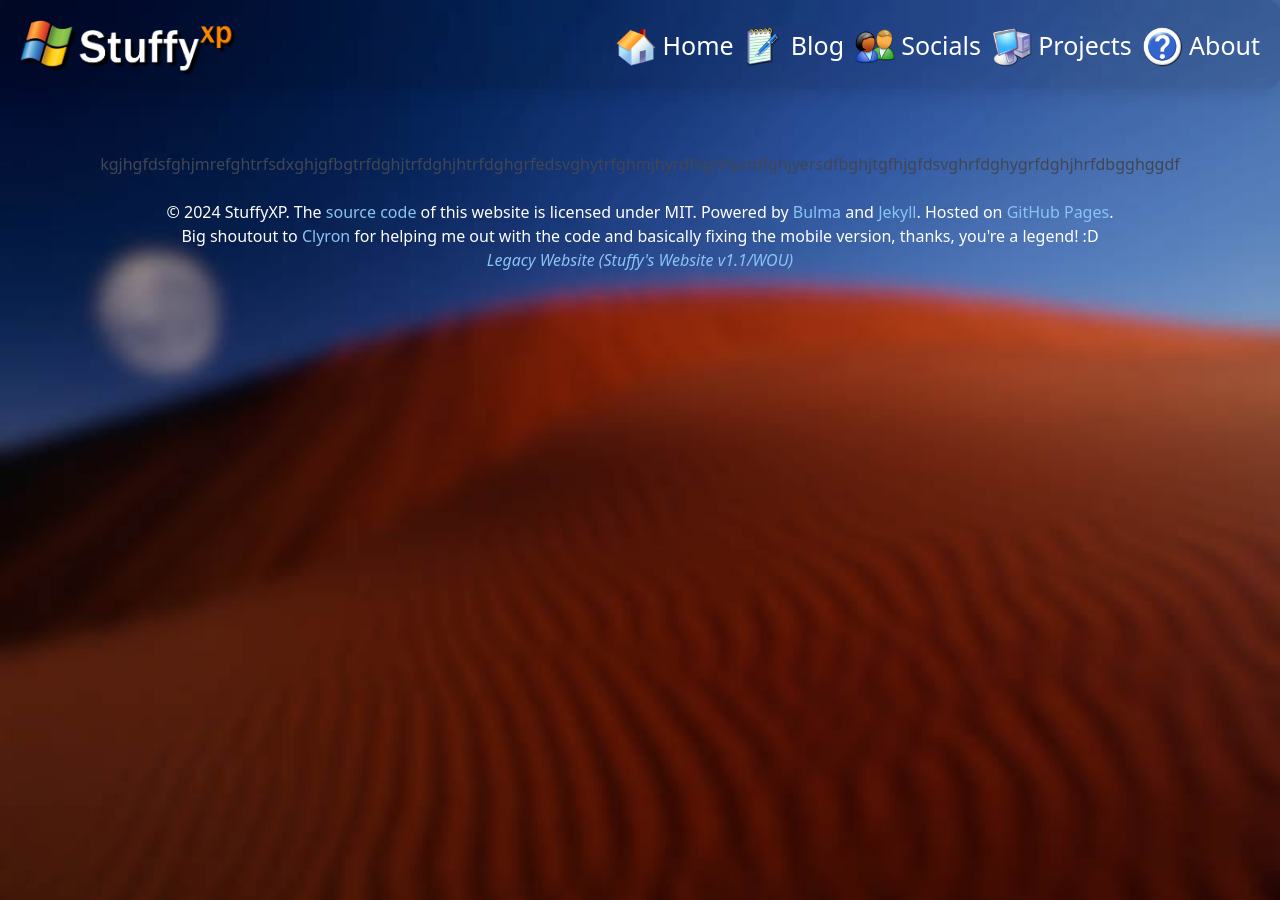
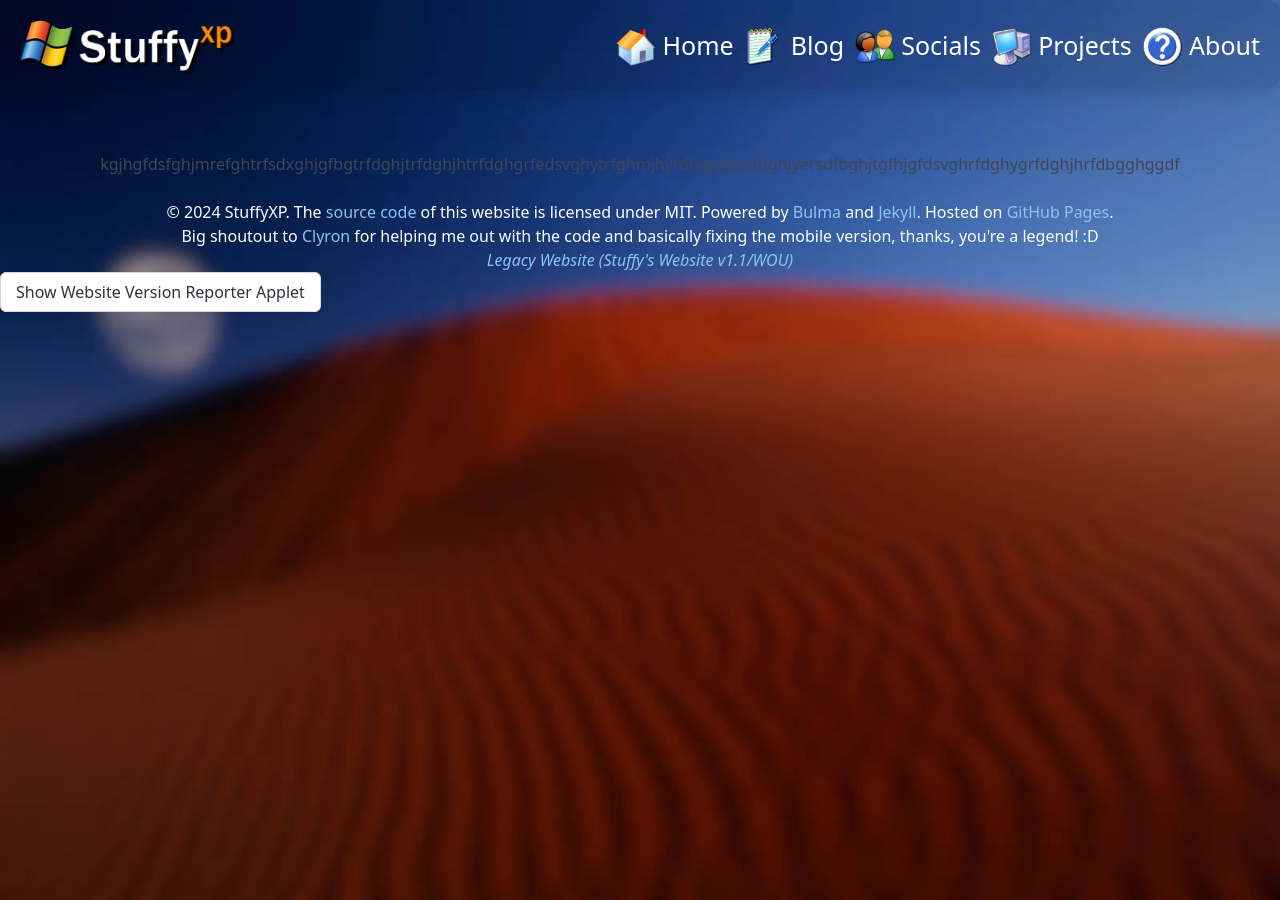
Before and after one commit to stuffyxp/stuffyxp.github.io, a Jekyll site: the page built from downloads/index.html, in a window 1280 px wide. Built offline with Jekyll 4.4.1, drawn with Linux system fonts in a browser that asks for light colours; some web fonts are replaced.

Commit message:
Update main.html

```diff
--- a/_layouts/main.html
+++ b/_layouts/main.html
@@ -49,6 +49,6 @@
                   <p id="userAgent"></p>
             </div>
             </div>
-<a class="button is-hidden-desktop" href="userAgent">Show Website Version Reporter Applet</a>
+<a class="button" href="userAgent">Show Website Version Reporter Applet</a>
     </body>
 </html>
```
